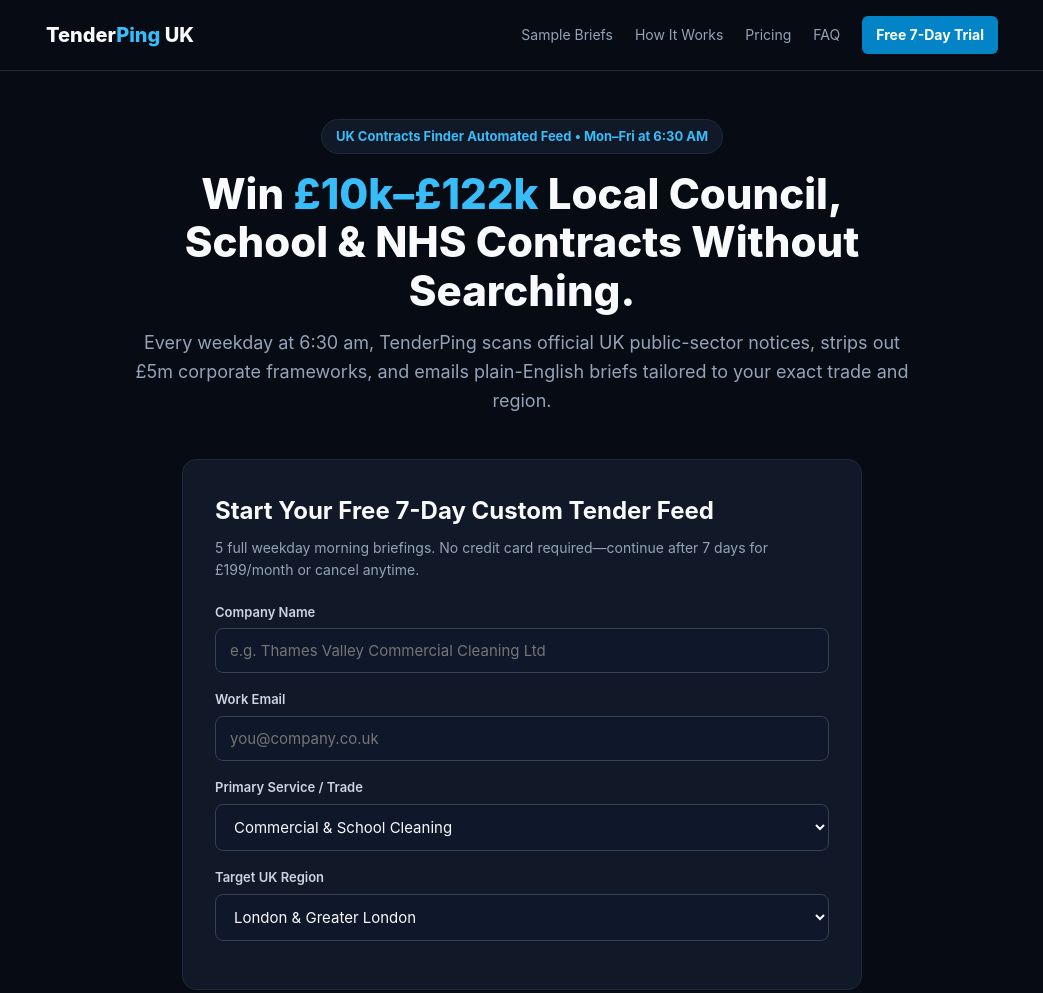
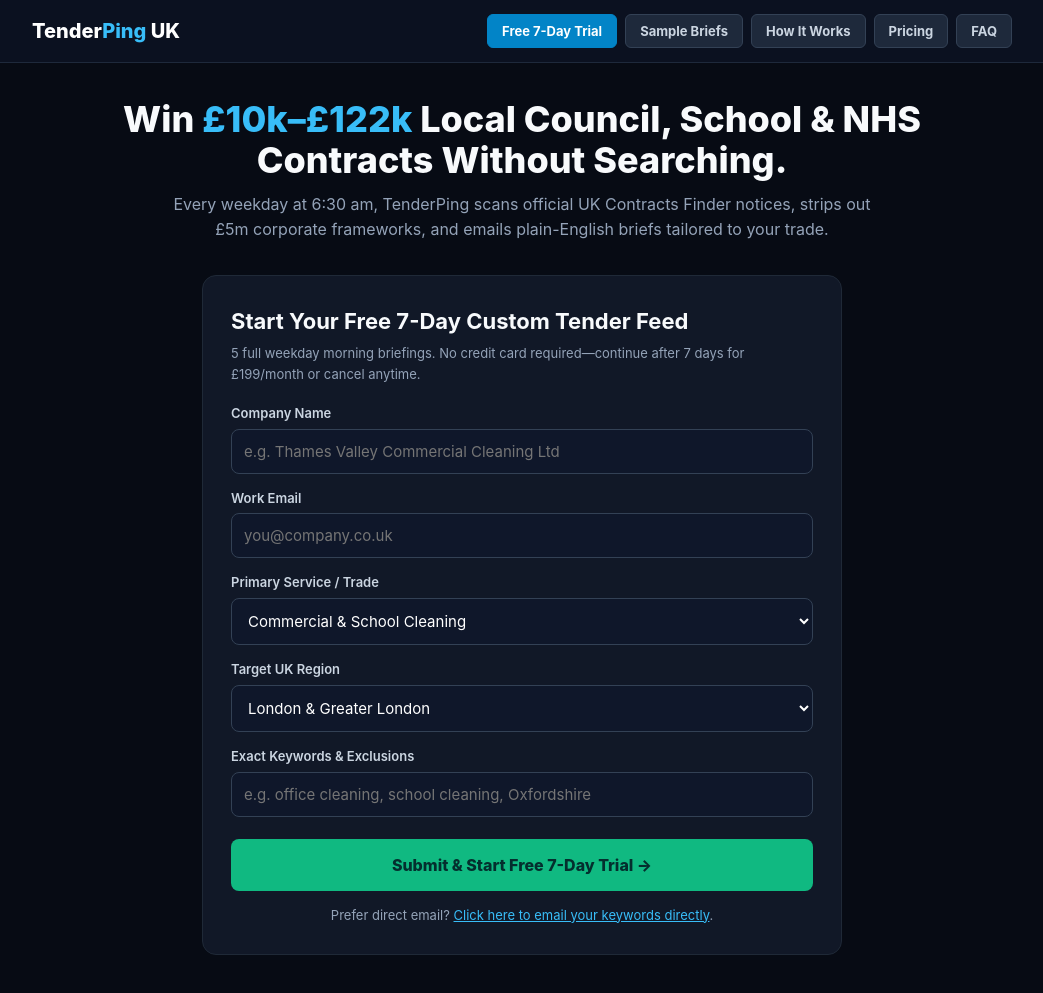
Before and after one commit to Nexus-lead-engine-Developer/pulse-route, a website: page index.html in a window 1280 px wide. Shown: the whole page, without its empty margins (118-1161 px from the left). Drawn offline with Linux system fonts and the light colour scheme.

Commit message:
Update index.html

```diff
--- a/index.html
+++ b/index.html
@@ -3,115 +3,88 @@
 <head>
   <meta charset="UTF-8" />
   <meta name="viewport" content="width=device-width, initial-scale=1.0" />
-  <title>TenderPing UK — Daily Sub-£122k UK Government & Council Contracts</title>
+  <title>TenderPing UK — Sub-£122k UK Government & Council Contracts</title>
   <style>
     * { box-sizing: border-box; margin: 0; padding: 0; font-family: -apple-system, BlinkMacSystemFont, "Segoe UI", Roboto, sans-serif; }
-    html { scroll-behavior: smooth; }
     body { background: #070b14; color: #f8fafc; line-height: 1.6; }
-    a { color: inherit; text-decoration: none; }
-
-    header { position: sticky; top: 0; z-index: 100; background: #070b14; border-bottom: 1px solid #1e293b; }
-    .nav { max-width: 1000px; margin: 0 auto; padding: 16px 24px; display: flex; justify-content: space-between; align-items: center; }
-    .logo { font-size: 20px; font-weight: 800; }
-    .logo span { color: #38bdf8; }
-    .menu { display: flex; gap: 22px; align-items: center; font-size: 14px; color: #94a3b8; }
-    .menu a:hover { color: #ffffff; }
-    .menu .btn-sm { background: #0284c7; color: #ffffff; padding: 8px 14px; border-radius: 6px; font-weight: 700; }
-
-    main { max-width: 1000px; margin: 0 auto; padding: 48px 24px 80px; }
-
-    .hero { text-align: center; max-width: 780px; margin: 0 auto 44px; }
-    .pill { display: inline-block; background: #111827; border: 1px solid #1e293b; color: #38bdf8; font-size: 13px; font-weight: 700; padding: 6px 14px; border-radius: 99px; margin-bottom: 16px; }
-    h1 { font-size: 42px; line-height: 1.15; font-weight: 800; margin-bottom: 14px; }
-    h1 span { color: #38bdf8; }
-    .hero p { font-size: 18px; color: #94a3b8; }
-
-    .form-box { max-width: 680px; margin: 0 auto 72px; background: #111827; border: 1px solid #1f2937; border-radius: 14px; padding: 32px; }
-    .form-box h2 { font-size: 24px; margin-bottom: 6px; }
-    .form-box .sub { font-size: 14px; color: #94a3b8; margin-bottom: 20px; }
-    .field { margin-bottom: 16px; }
-    .field label { display: block; font-size: 13px; font-weight: 600; color: #cbd5e1; margin-bottom: 6px; }
-    .field input, .field select { width: 100%; padding: 12px 14px; border-radius: 8px; border: 1px solid #334155; background: #0f172a; color: #f8fafc; font-size: 15px; }
-    .field input:focus, .field select:focus { outline: none; border-color: #38bdf8; }
-    .btn-submit { width: 100%; padding: 16px; margin-top: 8px; background: #10b981; color: #042f2e; font-size: 16px; font-weight: 800; border: none; border-radius: 8px; cursor: pointer; }
-    .btn-submit:hover { background: #34d399; }
-    .fallback { text-align: center; margin-top: 14px; font-size: 13px; color: #94a3b8; }
-    .fallback a { color: #38bdf8; text-decoration: underline; }
-
-    section { padding-top: 64px; scroll-margin-top: 72px; }
-    .sec-title { text-align: center; margin-bottom: 28px; }
-    .sec-title h2 { font-size: 28px; font-weight: 800; margin-bottom: 6px; }
-    .sec-title p { color: #94a3b8; font-size: 15px; }
-
-    .cards-3 { display: grid; grid-template-columns: repeat(3, 1fr); gap: 18px; }
+    header { background: #0b1120; border-bottom: 1px solid #1e293b; padding: 14px 24px; position: sticky; top: 0; z-index: 99; }
+    .nav { max-width: 980px; margin: 0 auto; display: flex; justify-content: space-between; align-items: center; flex-wrap: wrap; gap: 12px; }
+    .brand { font-size: 20px; font-weight: 800; color: #fff; text-decoration: none; }
+    .brand span { color: #38bdf8; }
+    .tabs { display: flex; gap: 8px; flex-wrap: wrap; }
+    .tab-btn { background: #1e293b; color: #cbd5e1; border: 1px solid #334155; padding: 8px 14px; border-radius: 6px; font-size: 13px; font-weight: 700; cursor: pointer; }
+    .tab-btn:hover, .tab-btn.active { background: #0284c7; color: #fff; border-color: #0284c7; }
+    main { max-width: 980px; margin: 0 auto; padding: 36px 24px 72px; }
+    .hero { text-align: center; margin-bottom: 32px; }
+    .hero h1 { font-size: 36px; font-weight: 800; line-height: 1.15; margin-bottom: 10px; }
+    .hero h1 span { color: #38bdf8; }
+    .hero p { color: #94a3b8; font-size: 16px; max-width: 720px; margin: 0 auto; }
+    .panel { display: none; }
+    .panel.active { display: block; }
+    .box { max-width: 640px; margin: 0 auto; background: #111827; border: 1px solid #1f2937; border-radius: 14px; padding: 28px; }
+    .box h2 { font-size: 22px; margin-bottom: 4px; }
+    .box .hint { font-size: 13px; color: #94a3b8; margin-bottom: 18px; }
+    form p { margin-bottom: 14px; }
+    label { display: block; font-size: 13px; font-weight: 600; color: #cbd5e1; margin-bottom: 5px; }
+    input, select { width: 100%; padding: 12px; border-radius: 8px; border: 1px solid #334155; background: #0f172a; color: #fff; font-size: 15px; }
+    .go-btn { width: 100%; padding: 16px; margin-top: 8px; background: #10b981; color: #042f2e; font-size: 16px; font-weight: 800; border: none; border-radius: 8px; cursor: pointer; }
+    .go-btn:hover { background: #34d399; }
+    .mail-alt { text-align: center; margin-top: 14px; font-size: 13px; color: #94a3b8; }
+    .mail-alt a { color: #38bdf8; }
+    .grid { display: grid; grid-template-columns: repeat(auto-fit, minmax(270px, 1fr)); gap: 16px; margin-top: 16px; }
     .card { background: #111827; border: 1px solid #1f2937; border-radius: 12px; padding: 22px; }
-    .card .tag { font-size: 12px; font-weight: 700; color: #38bdf8; text-transform: uppercase; margin-bottom: 8px; display: block; }
-    .card h3 { font-size: 17px; margin-bottom: 8px; color: #f8fafc; }
+    .tag { font-size: 12px; font-weight: 700; color: #38bdf8; text-transform: uppercase; display: block; margin-bottom: 6px; }
+    .card h3 { font-size: 17px; margin-bottom: 8px; }
     .card p { font-size: 14px; color: #94a3b8; margin-bottom: 6px; }
-
-    .pricing { max-width: 500px; margin: 0 auto; background: #111827; border: 2px solid #0284c7; border-radius: 14px; padding: 32px; text-align: center; }
-    .pricing .price { font-size: 42px; font-weight: 800; margin: 10px 0; }
-    .pricing .price span { font-size: 16px; color: #94a3b8; font-weight: 500; }
-    .pricing ul { list-style: none; text-align: left; margin: 20px 0 24px; }
-    .pricing li { padding: 8px 0; border-bottom: 1px solid #1f2937; font-size: 14px; color: #cbd5e1; }
-    .pricing .btn-cta { display: block; padding: 14px; background: #0284c7; color: #fff; font-weight: 700; border-radius: 8px; }
-
-    .faq { display: grid; grid-template-columns: 1fr 1fr; gap: 16px; }
-    .faq-box { background: #111827; border: 1px solid #1f2937; border-radius: 12px; padding: 20px; }
-    .faq-box h4 { font-size: 16px; margin-bottom: 6px; color: #f1f5f9; }
-    .faq-box p { font-size: 14px; color: #94a3b8; }
-
-    footer { text-align: center; font-size: 13px; color: #64748b; margin-top: 72px; padding-top: 24px; border-top: 1px solid #1e293b; }
-
-    @media (max-width: 768px) {
-      h1 { font-size: 30px; }
-      .cards-3, .faq { grid-template-columns: 1fr; }
-      .menu { display: none; }
-    }
+    .price-card { max-width: 480px; margin: 0 auto; background: #111827; border: 2px solid #0284c7; border-radius: 14px; padding: 30px; text-align: center; }
+    .price-num { font-size: 42px; font-weight: 800; margin: 10px 0; }
+    .price-card ul { list-style: none; text-align: left; margin: 18px 0 24px; }
+    .price-card li { padding: 8px 0; border-bottom: 1px solid #1f2937; font-size: 14px; color: #cbd5e1; }
+    footer { text-align: center; font-size: 13px; color: #64748b; margin-top: 56px; padding-top: 20px; border-top: 1px solid #1e293b; }
   </style>
 </head>
 <body>
 
   <header>
-    <div class="nav">
-      <a href="#" class="logo">Tender<span>Ping</span> UK</a>
-      <nav class="menu">
-        <a href="#samples">Sample Briefs</a>
-        <a href="#how">How It Works</a>
-        <a href="#pricing">Pricing</a>
-        <a href="#faq">FAQ</a>
-        <a href="#trial" class="btn-sm">Free 7-Day Trial</a>
+    <nav class="nav">
+      <a href="#" class="brand" onclick="showTab('trial', this); return false;">Tender<span>Ping</span> UK</a>
+      <section class="tabs">
+        <button type="button" class="tab-btn active" onclick="showTab('trial', this)">Free 7-Day Trial</button>
+        <button type="button" class="tab-btn" onclick="showTab('samples', this)">Sample Briefs</button>
+        <button type="button" class="tab-btn" onclick="showTab('how', this)">How It Works</button>
+        <button type="button" class="tab-btn" onclick="showTab('pricing', this)">Pricing</button>
+        <button type="button" class="tab-btn" onclick="showTab('faq', this)">FAQ</button>
+      </section>
     </nav>
-    </div>
   </header>
 
   <main>
-    <div class="hero">
-      <span class="pill">UK Contracts Finder Automated Feed • Mon–Fri at 6:30 AM</span>
+    <section class="hero">
       <h1>Win <span>£10k–£122k</span> Local Council, School &amp; NHS Contracts Without Searching.</h1>
-      <p>Every weekday at 6:30 am, TenderPing scans official UK public-sector notices, strips out £5m corporate frameworks, and emails plain-English briefs tailored to your exact trade and region.</p>
-    </div>
+      <p>Every weekday at 6:30 am, TenderPing scans official UK Contracts Finder notices, strips out £5m corporate frameworks, and emails plain-English briefs tailored to your trade.</p>
+    </section>
 
-    <div class="form-box" id="trial">
+    <section id="trial" class="panel active">
+      <article class="box">
         <h2>Start Your Free 7-Day Custom Tender Feed</h2>
-      <p class="sub">5 full weekday morning briefings. No credit card required—continue after 7 days for £199/month or cancel anytime.</p>
+        <p class="hint">5 full weekday morning briefings. No credit card required—continue after 7 days for £199/month or cancel anytime.</p>
 
         <form action="https://web3forms.com" method="POST">
           <input type="hidden" name="access_key" value="0b8dbf87-5620-4734-817d-25fda4336d27" />
           <input type="hidden" name="subject" value="New TenderPing 7-Day Free Trial Request!" />
           <input type="hidden" name="from_name" value="TenderPing UK" />
 
-        <div class="field">
+          <p>
             <label for="company">Company Name</label>
             <input type="text" id="company" name="company" placeholder="e.g. Thames Valley Commercial Cleaning Ltd" required />
-        </div>
+          </p>
 
-        <div class="field">
+          <p>
             <label for="email">Work Email</label>
             <input type="email" id="email" name="email" placeholder="you@company.co.uk" required />
-        </div>
+          </p>
 
-        <div class="field">
+          <p>
             <label for="sector">Primary Service / Trade</label>
             <select id="sector" name="sector">
               <option value="Commercial & School Cleaning">Commercial &amp; School Cleaning</option>
@@ -119,24 +92,17 @@
               <option value="IT Support & Managed Services">IT Support &amp; Managed Services</option>
               <option value="Facilities & Building Maintenance">Facilities &amp; Building Maintenance</option>
               <option value="Grounds Maintenance & Landscaping">Grounds Maintenance &amp; Landscaping</option>
-            <option value="Electrical & Mechanical (M&E)">Electrical &amp; Mechanical (M&amp;E)</option>
+              <option value="Electrical & Mechanical (M&E)">Electrical &amp; Mechanical (M&E)</option>
               <option value="HVAC, Plumbing & Heating">HVAC, Plumbing &amp; Heating</option>
-            <option value="Roofing, Glazing & Building Fabric">Roofing, Glazing &amp; Building Fabric</option>
-            <option value="Painting, Decorating & Refurbishment">Painting, Decorating &amp; Refurbishment</option>
               <option value="Fire Safety & Compliance Testing">Fire Safety &amp; Compliance Testing</option>
               <option value="Waste Management & Recycling">Waste Management &amp; Recycling</option>
-            <option value="Pest Control & Hygiene Services">Pest Control &amp; Hygiene Services</option>
               <option value="Catering & Hospitality Services">Catering &amp; Hospitality Services</option>
-            <option value="Courier, Transport & Fleet Logistics">Courier, Transport &amp; Fleet Logistics</option>
-            <option value="Training, HR & Recruitment">Training, HR &amp; Recruitment</option>
-            <option value="Marketing, Design & Web Development">Marketing, Design &amp; Web Development</option>
-            <option value="Consultancy & Professional Services">Consultancy &amp; Professional Services</option>
               <option value="Solar, EV Charging & Energy Retrofit">Solar, EV Charging &amp; Energy Retrofit</option>
               <option value="Other UK B2B Service">Other UK B2B Service</option>
             </select>
-        </div>
+          </p>
 
-        <div class="field">
+          <p>
             <label for="region">Target UK Region</label>
             <select id="region" name="region">
               <option value="London & Greater London">London &amp; Greater London</option>
@@ -150,3 +116,35 @@
               <option value="North East (Newcastle, Durham, Teesside)">North East (Newcastle, Durham, Teesside)</option>
               <option value="Scotland">Scotland</option>
               <option value="Wales">Wales</option>
+              <option value="UK-Wide / Remote Delivery">UK-Wide / Remote Delivery</option>
+            </select>
+          </p>
+
+          <p>
+            <label for="keywords">Exact Keywords &amp; Exclusions</label>
+            <input type="text" id="keywords" name="keywords" placeholder="e.g. office cleaning, school cleaning, Oxfordshire" required />
+          </p>
+
+          <button type="submit" class="go-btn">Submit &amp; Start Free 7-Day Trial →</button>
+        </form>
+
+        <p class="mail-alt">Prefer direct email? <a href="mailto:sebastianvtesta@://gmail.com">Click here to email your keywords directly</a>.</p>
+      </article>
+    </section>
+
+    <section id="samples" class="panel">
+      <h2 style="text-align:center;margin-bottom:16px;">Example 6:30 AM Tender Briefs</h2>
+      <article class="grid">
+        <aside class="card">
+          <span class="tag">Cleaning • South East • £48,000</span>
+          <h3>Daily Classroom &amp; Office Cleaning — Oxfordshire Academy Trust</h3>
+          <p><strong>Buyer:</strong> Vale Multi-Academy Trust (Abingdon)</p>
+          <p><strong>Term:</strong> 24 Months • <strong>Deadline:</strong> 12 Dec, 12:00 pm</p>
+        </aside>
+        <aside class="card">
+          <span class="tag">Security • London • £85,000</span>
+          <h3>Out-of-Hours Manned Guarding &amp; Keyholding — Civic Centre</h3>
+          <p><strong>Buyer:</strong> London Borough Council</p>
+          <p><strong>Term:</strong> 12 Months • <strong>Deadline:</strong> 18 Dec, 5:00 pm</p>
+        </aside>
+        <aside class="card">
```
Lines whose indentation alone changed are shown as unchanged.
